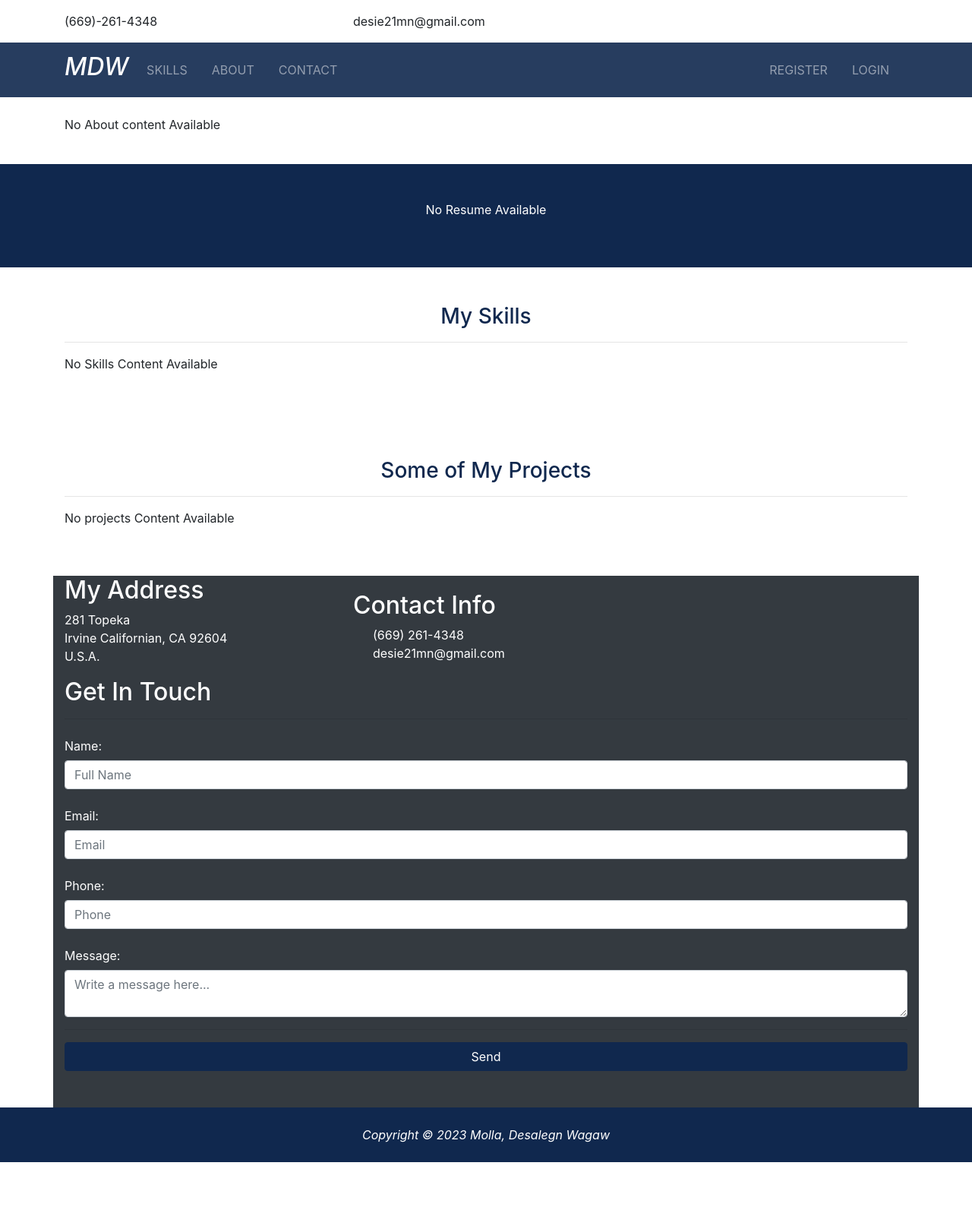
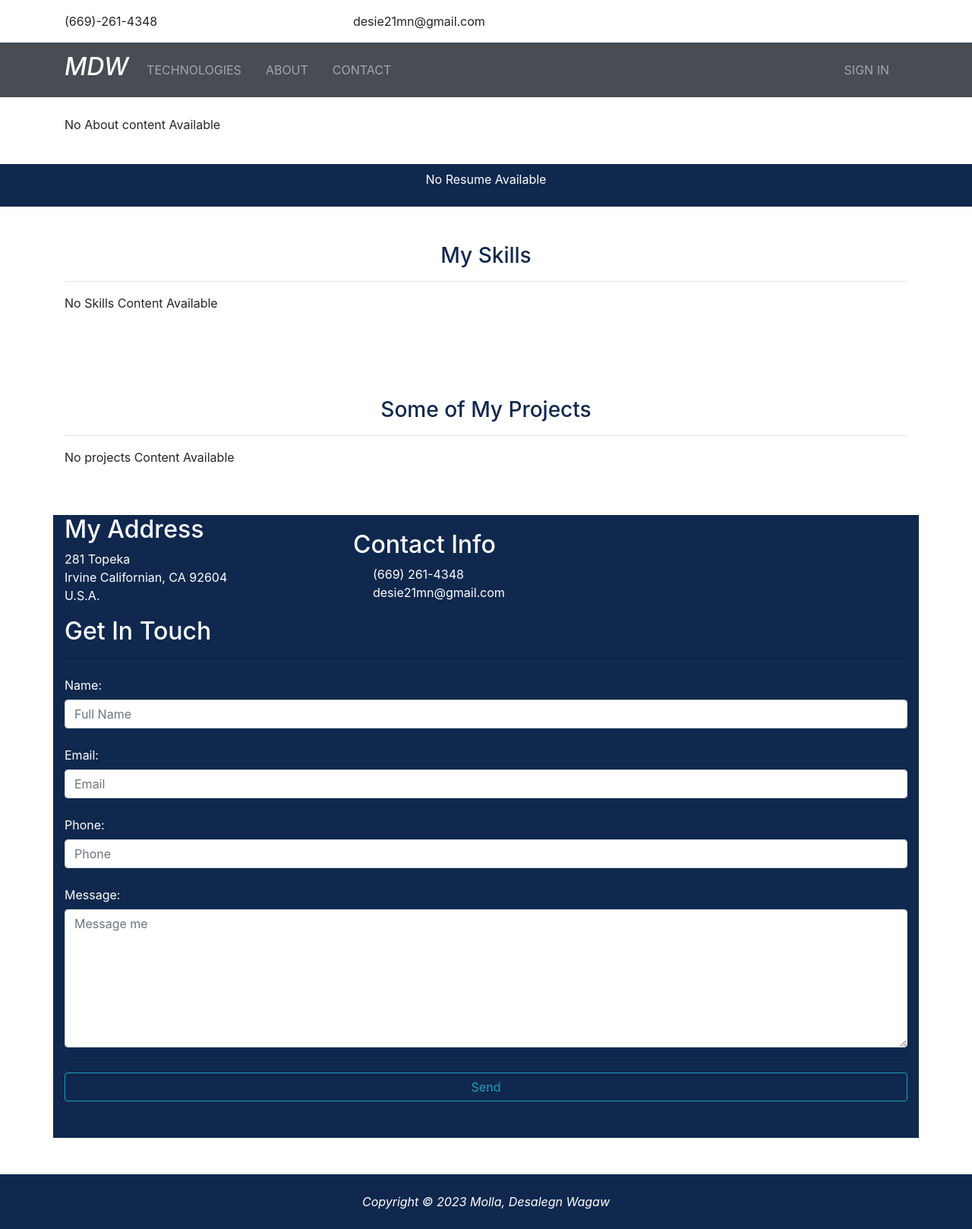
Before and after one commit to desi-123/myport, a Django app: page / in a window 1280 px wide. Shown: the whole page at 76% size. Before the commit the page ends 1530 px from the top, so only its background shows below. Run offline with Django 4.2, Linux system fonts and the light colour scheme; data that the repository does not hold is empty; some libraries are stand-ins or nearby versions.

Commit message:
some style changed

```diff
--- a/portfolio/static/css/style.css
+++ b/portfolio/static/css/main.css
@@ -1,3 +1,7 @@
+#login {
+  min-height: 80vh;
+}
+
 .btn-secondary {
   color: #fff !important; }
 
@@ -14,9 +18,6 @@ img {
 .social a {
   margin-right: 0.4rem; }
 
-#resume {
-  padding: 3rem 0; }
-
 @media (max-width: 768px) {
   #top-bar {
     text-align: center; }
--- a/templates/base.html
+++ b/templates/base.html
@@ -10,7 +10,7 @@
     <!-- Bootstrap -->
     <link rel="stylesheet" href="{% static 'css/bootstrap.css' %}" />
     <!-- Custom -->
-    <link rel="stylesheet" href="{% static 'css/style.css' %}" />
+    <link rel="stylesheet" href="{% static 'css/main.css' %}" />
     <title>Portfolio {% block title %}{% endblock %}</title>
   </head>
   <body>
--- a/templates/pages/index.html
+++ b/templates/pages/index.html
@@ -36,22 +36,24 @@
 </section>
 
 <!-- Resume -->
-<section id="resume" class="bg-primary text-white text-center">
+<section class="bg-primary text-white text-center py-2">
+  <div class="container">
     {% if resumes %} {% for resume in resumes %}
-  <h2 class="display-4">{{resume.title}}</h2>
-  <h4>{{ resume.description }}</h4>
+    <h2>{{resume.title}}</h2>
+    <h6>{{ resume.description }}</h6>
     <hr />
-  <a href="{{ resume.resume }}" class="btn btn-warning text-white btn-lg mb-3"
-    >View My Resume
+    <a href="{{ resume.resume }}" class="btn btn-outline-info text-white btn-lg mb-3"
+      >View Resume
     </a>
     {% endfor %} {% else %}
     <div class="col-md-12">
       <p>No Resume Available</p>
     </div>
     {% endif %}
+  </div>
 </section>
 
-<section id="scrollspySkill" class="py-5">
+<section id="skill" class="py-5">
   <div class="container">
     <h3 class="text-center mb-3 text-primary">My Skills</h3>
     <hr />
@@ -132,12 +134,8 @@
   </div>
 </section>
 
-<div class="container bg-dark text-white" id="contact">
+<div class="container bg-primary text-white mb-5" id="contact">
   <div class="row row-content align-items-center">
-    <h4 class="text-secondary">
-      <!-- Alerts -->
-      {% include 'partials/_alerts.html' %}
-    </h4>
     <div class="col-sm-4">
       <h2 class="underline">My Address</h2>
       <address>
@@ -198,16 +196,17 @@
         <div class="form-group">
           <label for="message" class="col-form-label">Message:</label>
           <textarea
+          rows="7"
             name="message"
             class="form-control"
-            placeholder="Write a message here..."
+            placeholder="Message me"
           ></textarea>
         </div>
         <hr />
         <input
           type="submit"
           value="Send"
-          class="btn btn-block btn-primary mb-5"
+          class="btn btn-block btn-outline-info mb-5"
         />
       </form>
     </div>
--- a/templates/partials/_alerts.html
+++ b/templates/partials/_alerts.html
@@ -1,7 +1,7 @@
 {% if messages %}
  {% for message in messages %}
   <div id="message" class="container">
-   <div class="alert alert={{message.tags }} alert-dismissible text-center" role="alert">
+   <div class="alert alert-{{message.tags }} alert-dismissible text-center" role="alert">
     <button type="button" class="close" data-dismiss="alert">
      <span aria-hidden="true">&times;</span>
     </button>
--- a/templates/partials/_navbar.html
+++ b/templates/partials/_navbar.html
@@ -1,4 +1,4 @@
-<nav class="navbar navbar-expand-lg navbar-dark bg-primary sticky-top">
+<nav class="navbar navbar-expand-lg bg-dark navbar-dark sticky-top">
   <div class="container">
     <a class="navbar-brand" href="{% url 'index' %}">
       <h2 class="font-italic">MDW</h2>
@@ -14,7 +14,7 @@
     <div class="collapse navbar-collapse" id="navbarNavAltMarkup">
       <ul class="navbar-nav">
         <li class="nav-item mr-3">
-          <a class="nav-link underline" href="#scrollspySkill">Skills</a>
+          <a class="nav-link underline" href="#skill">Technologies</a>
         </li>
         <li class="nav-item mr-3">
           <a class="nav-link" href="#about">About</a>
@@ -39,15 +39,10 @@
         </li>
         {% else %}
         <li class="nav-item mr-3">
-          <a class="nav-link" href="{% url 'register' %}">
-            <i class="fas fa-user-plus"></i> Register</a
-          >
-        </li>
-        <li class="nav-item mr-3">
           <a class="nav-link" href="{% url 'login' %}">
             <i class="fas fa-sign-in-alt"></i>
 
-            Login</a
+            Sign In</a
           >
         </li>
         {% endif %}
```
Also changed, not shown: templates/accounts/login.html (+6 -2 lines), templates/accounts/register.html (+4 -4 lines). Lines whose indentation alone changed are shown as unchanged.
